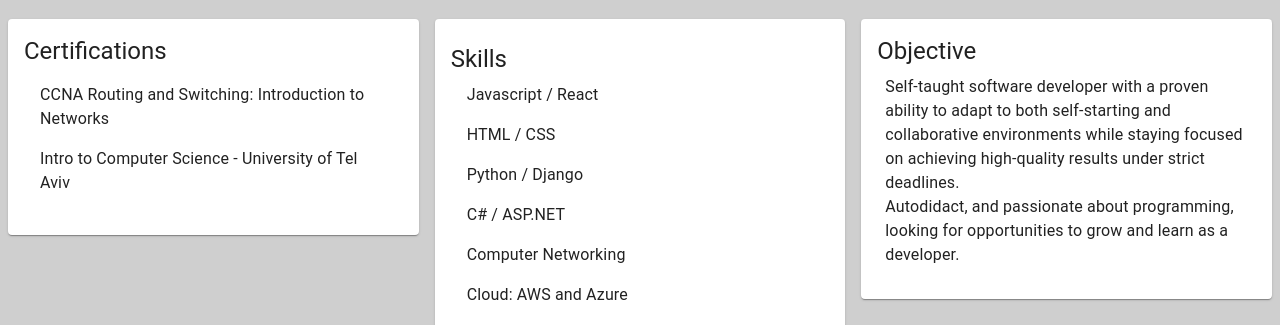
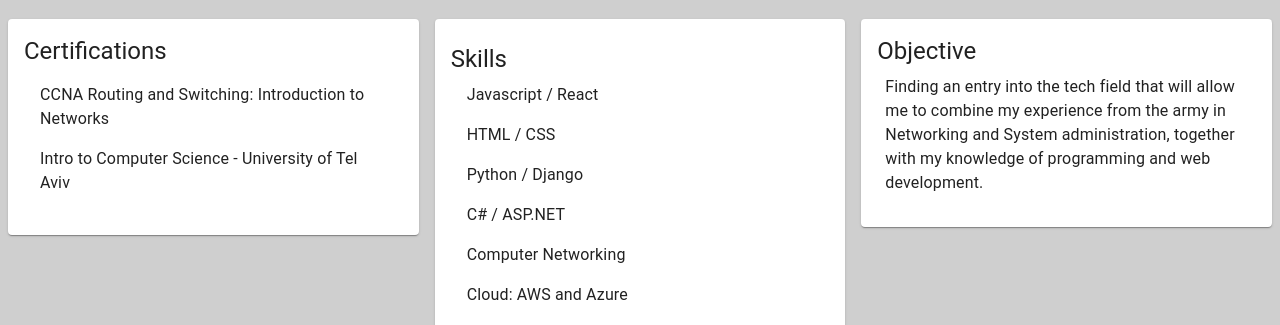
Before and after one commit to yonog1/Portfolio, a React (Create React App) app: page / in a window 1280 px wide. Shown: the part 252-577 px from the top of the page. Built offline with nearby package versions, Linux system fonts and the light colour scheme.

Commit message:
changed objective text

```diff
--- a/src/components/cards/Certifications.tsx
+++ b/src/components/cards/Certifications.tsx
@@ -1,4 +1,4 @@
-import { Typography, List, ListItem, Card, CardContent } from "@mui/material";
+import { Card, CardContent, List, ListItem, Typography } from "@mui/material";
 
 export default function CertificationsText() {
     return (
--- a/src/components/cards/Objective.tsx
+++ b/src/components/cards/Objective.tsx
@@ -10,12 +10,10 @@ export default function ObjectiveText() {
                         variant="body1"
                         sx={{ wordBreak: "break-word", padding: ".5rem" }}
                     >
-                        Self-taught software developer with a proven ability to
-                        adapt to both self-starting and collaborative
-                        environments while staying focused on achieving
-                        high-quality results under strict deadlines.<br></br>{" "}
-                        Autodidact, and passionate about programming, looking
-                        for opportunities to grow and learn as a developer.
+                        Finding an entry into the tech field that will allow me
+                        to combine my experience from the army in Networking and
+                        System administration, together with my knowledge of
+                        programming and web development.
                     </Typography>
                 </CardContent>
             </Card>
--- a/src/components/cards/Skills.tsx
+++ b/src/components/cards/Skills.tsx
@@ -1,15 +1,15 @@
 import {
-    List,
-    Typography,
-    ListItem,
+    Box,
     Card,
     CardContent,
-    Box,
     CardMedia,
+    List,
+    ListItem,
+    Typography,
 } from "@mui/material";
 import csharp from "../../static/images/csharp.png";
+import jscript from "../../static/images/javascript.svg";
 import py from "../../static/images/python.png";
-import jscript from "../../static/images/javascript.svg";
 
 export default function SkillsText() {
     return (
@@ -35,9 +35,9 @@ export default function SkillsText() {
                             justifyContent: "space-around",
                         }}
                     >
-                        <Box component="img" src={csharp} width={"8rem"}></Box>
-                        <Box component="img" src={py} width={"8rem"}></Box>
-                        <Box component="img" src={jscript} width={"8rem"}></Box>
+                        <Box component="img" src={csharp} width={"7rem"}></Box>
+                        <Box component="img" src={py} width={"7rem"}></Box>
+                        <Box component="img" src={jscript} width={"7rem"}></Box>
                     </CardMedia>
                 </CardContent>
             </Card>
```
